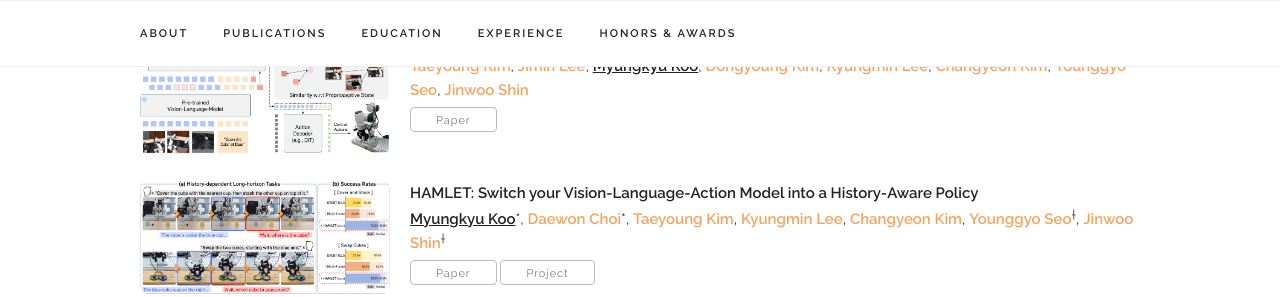
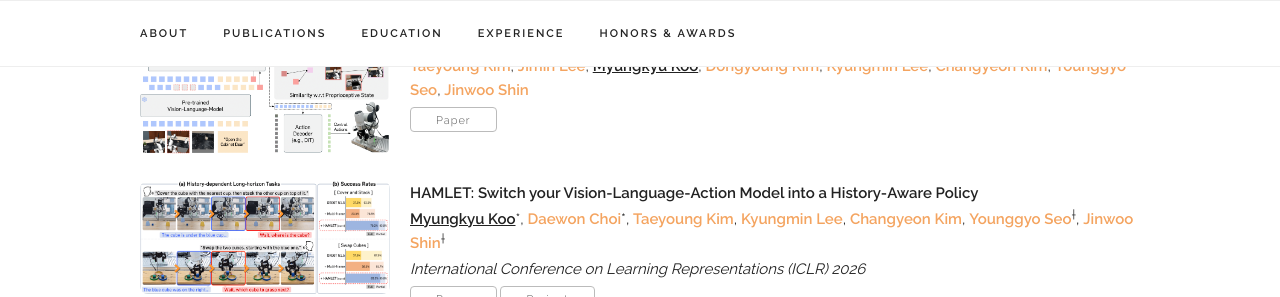
Before and after one commit to myungkyuKoo/myungkyuKoo.github.io, a Jekyll site: the page built from index.html, in a window 1280 px wide and 900 px high, scrolled down 859 px, cut to the strip 0-297 px from the top of the window. Built offline with Jekyll 4.4.1, drawn with Linux system fonts in a browser that asks for light colours; some web fonts are replaced.

Commit message:
Update HAMLET venue

```diff
--- a/_data/publications.yaml
+++ b/_data/publications.yaml
@@ -12,7 +12,7 @@ papers:
   - title: "HAMLET: Switch your Vision-Language-Action Model into a History-Aware Policy"
     image: "/assets/publications/2025_hamlet/1_teaser.png"
     authors: "<b><u>Myungkyu Koo</u></b>*, <a href='https://choidae1.github.io/'>Daewon Choi</a>*, <a>Taeyoung Kim</a>, <a href='https://kyungmnlee.github.io/'>Kyungmin Lee</a>, <a href='https://changyeon.page/'>Changyeon Kim</a>, <a href='https://younggyo.me/'>Younggyo Seo</a><sup>&#8224;</sup>, <a href='https://alinlab.kaist.ac.kr/shin.html'>Jinwoo Shin</a><sup>&#8224;</sup>"
-    # venue: ""
+    venue: "International Conference on Learning Representations (ICLR) 2026"
     paper_pdf: "https://arxiv.org/abs/2510.00695"
     project_page: "https://myungkyukoo.github.io/hamlet/"
     # code: ""
```
